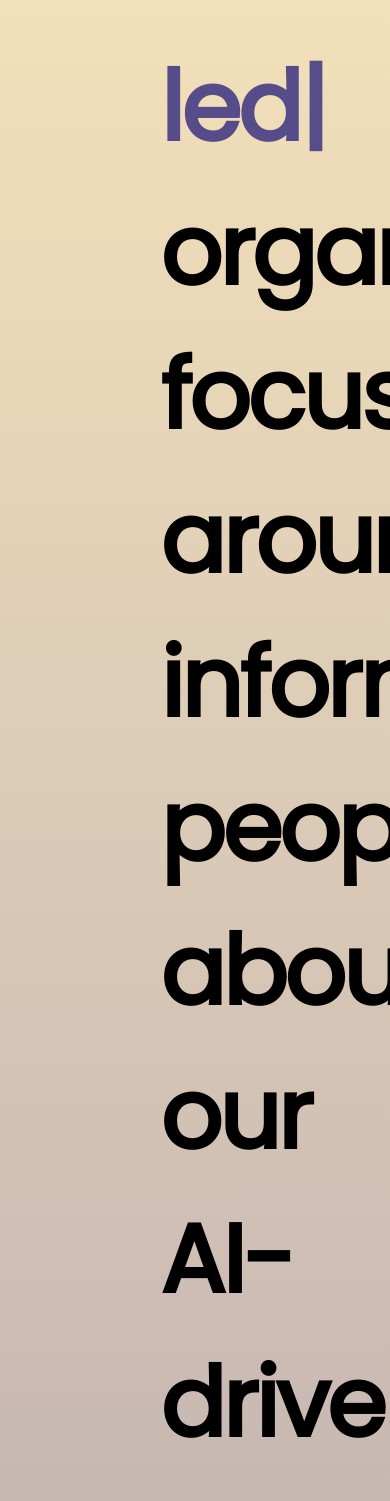
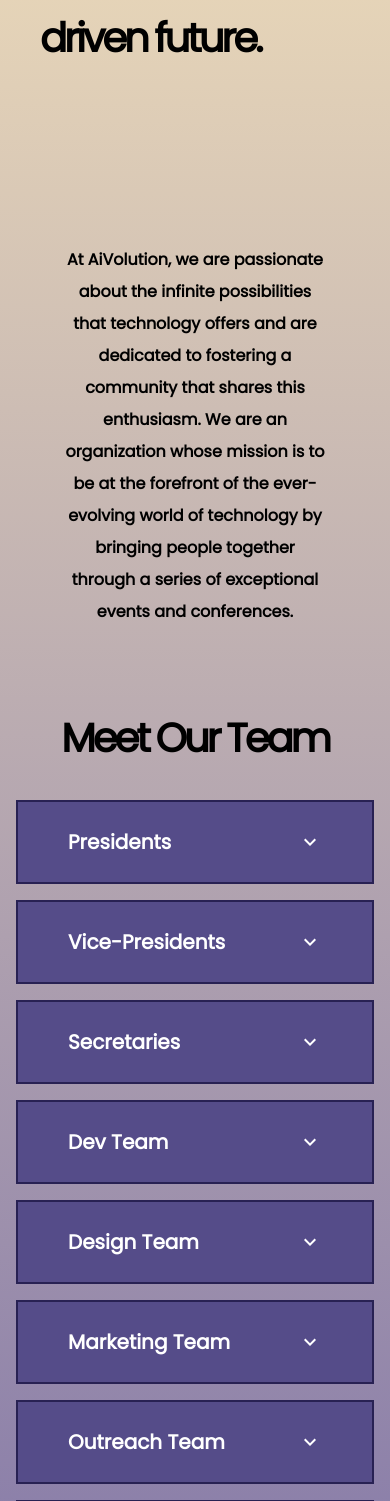
Before and after one commit to aivolution-gta/website, a Next.js app: page / in a window 390 px wide. Shown: the part 440-1941 px from the top of the page. Built offline with nearby package versions, Linux system fonts and the light colour scheme.

Commit message:
Make home page accessible on phone and make team dropdowns unaffected by the height of the other column

```diff
--- a/components/accordion.tsx
+++ b/components/accordion.tsx
@@ -12,7 +12,7 @@ export default function Accordion({title, description}: AccordionProps) {
     const [open, setOpen] = useState(false);
 
     return (
-        <div className="text-white">
+        <div className="text-white my-4">
             <div className={`border-dark-purple border-2 bg-mid-purple py-[25px] px-[50px] flex justify-between items-center cursor-pointer`}
                 onClick={() => {setOpen(!open)}}
             >
--- a/pages/index.tsx
+++ b/pages/index.tsx
@@ -19,23 +19,23 @@ export default function Home () {
             members: ["Arush", "Sohun"]
         },
         {
-            role: "Developers",
+            role: "Dev Team",
             members: ["Sohum", "Advay", "Aryan", "Rohan"]
         },
         {
-            role: "Design",
+            role: "Design Team",
             members: ["Praney", "Mujtaba", "Salma", "Sonali"]
         },
         {
-            role: "Marketing Members",
+            role: "Marketing Team",
             members: ["Akshitha", "Adam", "Arjun", "Jerry"]
         },
         {
-            role: "Outreach Members",
+            role: "Outreach Team",
             members: ["Mahad", "Chris", "Mustafa", "Ryan"]
         },
         {
-            role: "Finance Members",
+            role: "Finance Team",
             members: ["Anuhya"]
         },
     ]
@@ -45,16 +45,23 @@ export default function Home () {
             {/* Hero Section */}
             <div className="w-full">
                 <Reveal>
-                <h1 className="block text-left my-20 ml-40 mr-32 text-[6em]">
-                    A <span className="inline-block text-mid-purple"><Typewriter options={{strings: ['passionate', 'student-led', 'driven'], autoStart: true, loop: true}}/></span> organization<br /> focused around informing people about our AI-driven future.
+                <h1
+                    className="
+                        block text-left my-20 ml-40 mr-32 text-[6em]
+                        xs:my-10 xs:mx-10 xs:text-[2.5em] xs:mb-44
+                    "
+                >
+                    A <span className="inline-block text-mid-purple"><Typewriter options={{strings: ['passionate', 'student-led', 'driven'], autoStart: true, loop: true}}/></span> <br className="hidden xs:block" />organization focused around informing people about our AI-driven future.
                 </h1>
                 </Reveal>
             </div>
             <div>
                 <Reveal>
-                <h3 className="flex text-center justify-center place-center mx-80 leading-loose">
-                    At AiVolution, we are passionate about the infinite possibilities that technology offers and are dedicated to fostering a community that shares this enthusiasm. We are an organization whose mission is to be at the forefront of the ever-evolving world of technology by bringing people together through a series of exceptional events and conferences.
-                </h3>
+                    <div className="flex text-center justify-center place-center leading-loose">
+                        <h3 className="w-2/3 xs:text-[1em]">
+                            At AiVolution, we are passionate about the infinite possibilities that technology offers and are dedicated to fostering a community that shares this enthusiasm. We are an organization whose mission is to be at the forefront of the ever-evolving world of technology by bringing people together through a series of exceptional events and conferences.
+                        </h3>
+                    </div>
                 </Reveal>
             </div>
 
@@ -63,14 +70,33 @@ export default function Home () {
             <div className="mt-20">
                 <div className="w-full">
                     <Reveal>
-                        <h1 className="flex justify-center place-center opacity-100 my-8">Meet Our Team</h1>
+                        <div className="flex justify-center place-center my-8">
+                            <h1 className="xs:text-[2.5em]">Meet Our Team</h1>
+                        </div>
                     </Reveal>
 
                     <Reveal>
-                        <div className="grid grid-cols-2 gap-4 mx-10">
-                            {teamData.map((data, index) => {
-                                return <Accordion key={index} title={data.role} description={(<div className={`grid grid-cols-2 text-center gap-4`}>{data.members.map((name, i) => (<div className="col-span-1 border-2 border-dark-purple rounded-md py-4 select-none transition-all ease-in-out hover:bg-dark-purple duration-300 hover:cursor-pointer hover:scale-105" key={i}>{name}</div>))}</div>)} />;
-                            })}
+                        <div className="grid grid-cols-2 gap-4 mx-10 sm:hidden xs:hidden">
+                            <div className="col-span-1">
+                                {teamData.map((data, index) =>
+                                    index % 2 === 0 ? <Accordion key={index} title={data.role} description={(<div className={`grid grid-cols-2 text-center gap-4`}>{data.members.map((name, i) => (<div className="col-span-1 border-2 border-dark-purple rounded-md py-4 select-none transition-all ease-in-out hover:bg-dark-purple duration-300 hover:cursor-pointer hover:scale-105" key={i}>{name}</div>))}</div>)} /> : ""
+                                )}
+                            </div>
+                            <div className="col-span-1">
+                                {teamData.map((data, index) =>
+                                    index % 2 === 1 ? <Accordion key={index} title={data.role} description={(<div className={`grid grid-cols-2 text-center gap-4`}>{data.members.map((name, i) => (<div className="col-span-1 border-2 border-dark-purple rounded-md py-4 select-none transition-all ease-in-out hover:bg-dark-purple duration-300 hover:cursor-pointer hover:scale-105" key={i}>{name}</div>))}</div>)} /> : ""
+                                )}
+                            </div>
+                        </div>
+                    </Reveal>
+
+                    <Reveal>
+                        <div className="grid grid-cols-1 gap-4 mx-4 hidden sm:block xs:block">
+                            <div className="col-span-1">
+                                {teamData.map((data, index) =>
+                                    <Accordion key={index} title={data.role} description={(<div className={`grid grid-cols-1 text-center gap-4`}>{data.members.map((name, i) => (<div className="col-span-1 border-2 border-dark-purple rounded-md py-4 select-none transition-all ease-in-out hover:bg-dark-purple duration-300 hover:cursor-pointer hover:scale-105" key={i}>{name}</div>))}</div>)} />
+                                )}
+                            </div>
                         </div>
                     </Reveal>
                 </div>
@@ -78,7 +104,12 @@ export default function Home () {
 
             {/* Sponsor Message */}
             <div className="flex justify-center">
-                <div className="my-20 text-center p-8 bg-dark-purple w-1/3 rounded-lg text-white">
+                <div
+                    className="
+                        my-20 text-center p-8 bg-dark-purple w-1/3 rounded-lg text-white
+                        xs:w-2/3
+                        "
+                    >
                     <p>Want to sponsor us? Click <Link href="/contact">here</Link>!</p>
                 </div>
             </div>
--- a/tailwind.config.ts
+++ b/tailwind.config.ts
@@ -7,15 +7,20 @@ const config = {
         './app/**/*.{js,ts,jsx,tsx,mdx}',
     ],
     theme: {
-            extend: {
-                backgroundImage: {
+        extend: {
+            backgroundImage: {
                 'gradient-radial': 'radial-gradient(var(--tw-gradient-stops))',
                 'gradient-conic':
                 'conic-gradient(from 180deg at 50% 50%, var(--tw-gradient-stops))',
             },
-            screens: {
-                'xs': {'min': '250px', 'max': '639px'},
-            }
+        },
+        screens: {
+            'xs': {'min': '250px', 'max': '639px'},
+            'sm': {'min': '640px', 'max': '767px'},
+            'md': {'min': '768px', 'max': '1023px'},
+            'lg': {'min': '1024px', 'max': '1279px'},
+            'xl': {'min': '1280px', 'max': '1535px'},
+            '2xl': {'min': '1536px'},
         },
         colors: {
             'dark-purple': '#282153',
```
